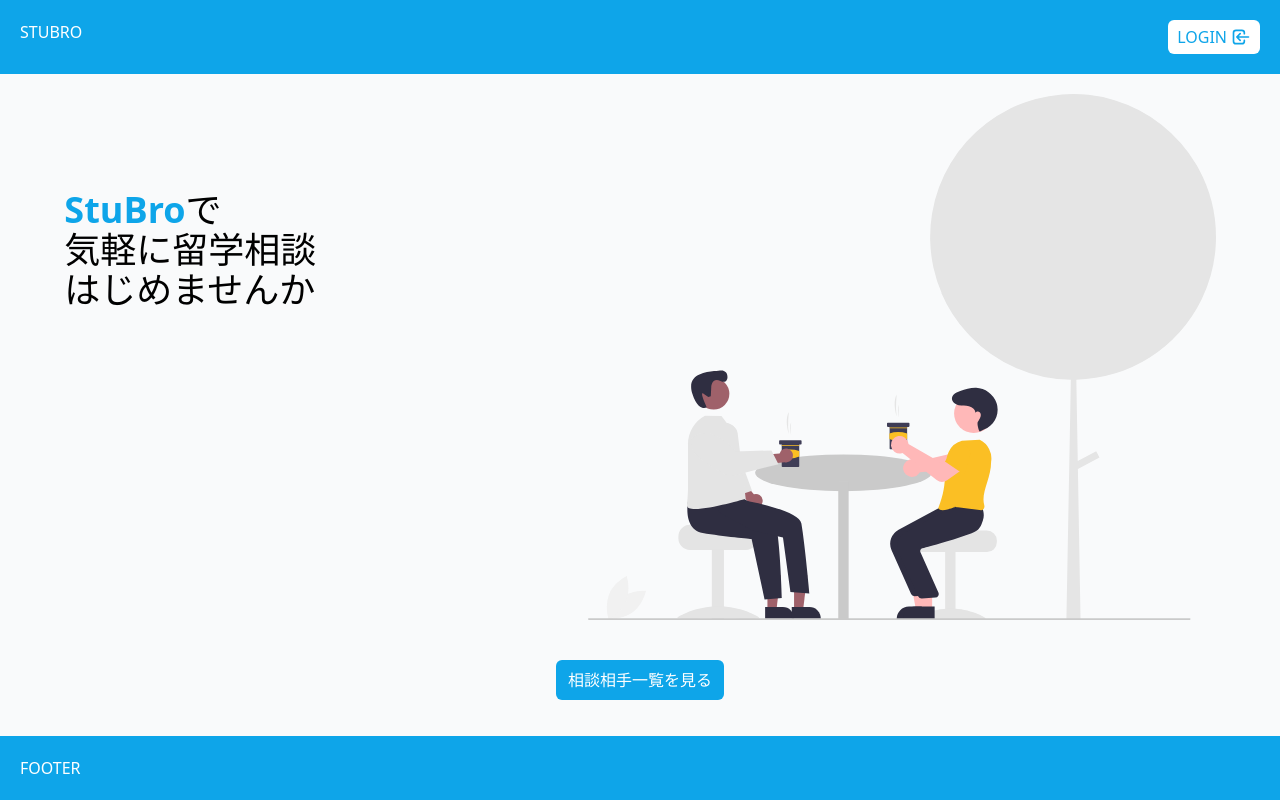
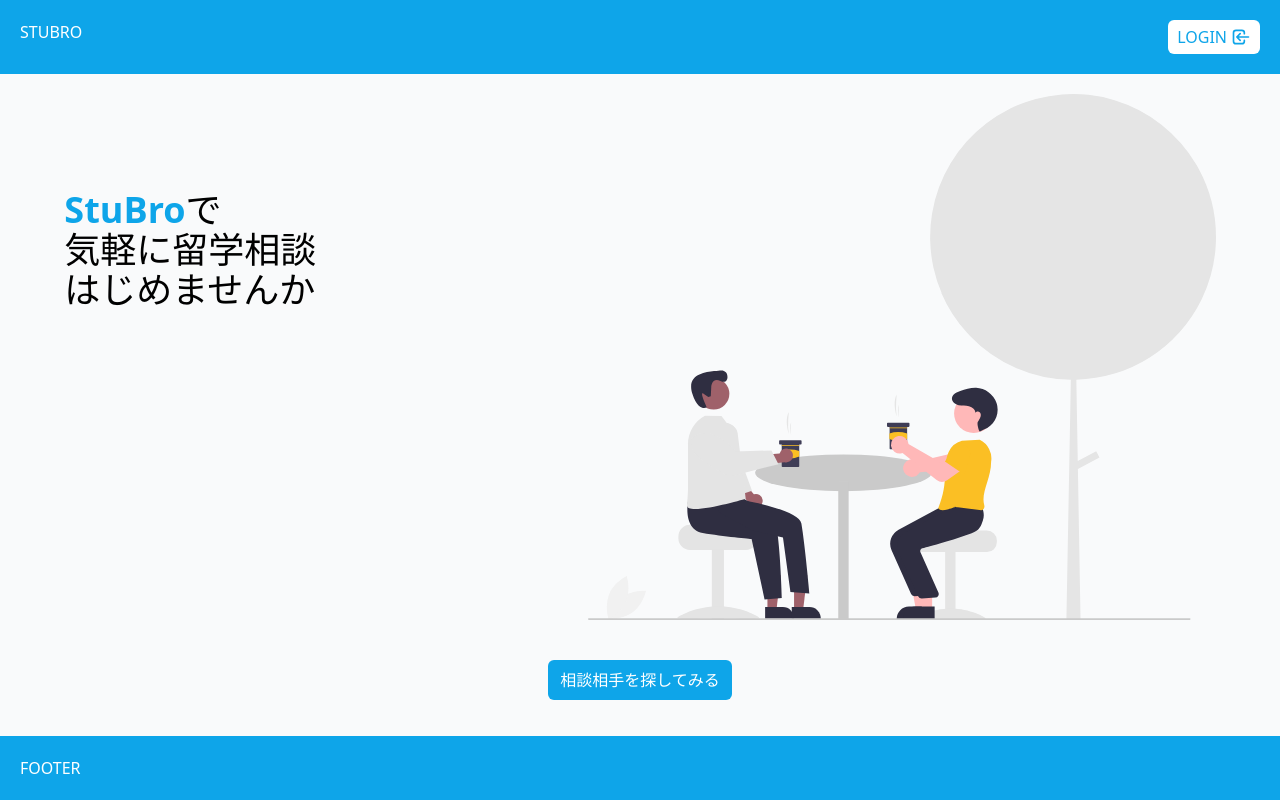
Before and after one commit to kazukitaninaka/stubro, a Next.js app in the folder app/: page / in a window 1280 px wide. Built offline with nearby package versions, Linux system fonts and the light colour scheme; no server answers.

Commit message:
modify expression on button: 相談相手一覧をみる to 相談相手を探してみる

```diff
--- a/app/pages/index.tsx
+++ b/app/pages/index.tsx
@@ -12,12 +12,13 @@ export default function index() {
         </div>
         <Hangout className="h-full mt-5 sm:mt-0 w-[90%] sm:w-1/2 mx-auto" />
       </div>
+
       <div className="flex justify-center">
         <button
           className='bg-sky-500 text-white py-2 px-3 rounded-md hover:bg-sky-600 mt-10 mx-auto'
           onClick={() => router.push("/home")}
         >
-          相談相手一覧を見る
+          相談相手を探してみる
         </button>
       </div>
     </>
```
